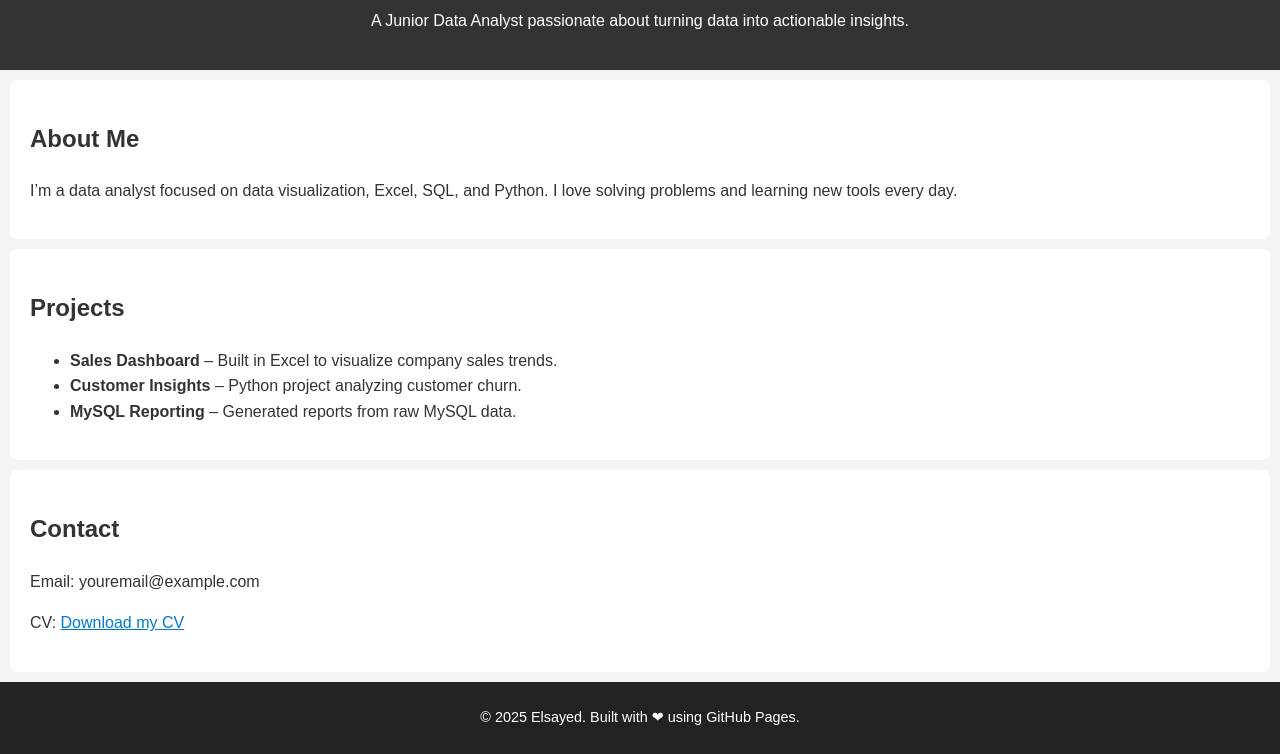
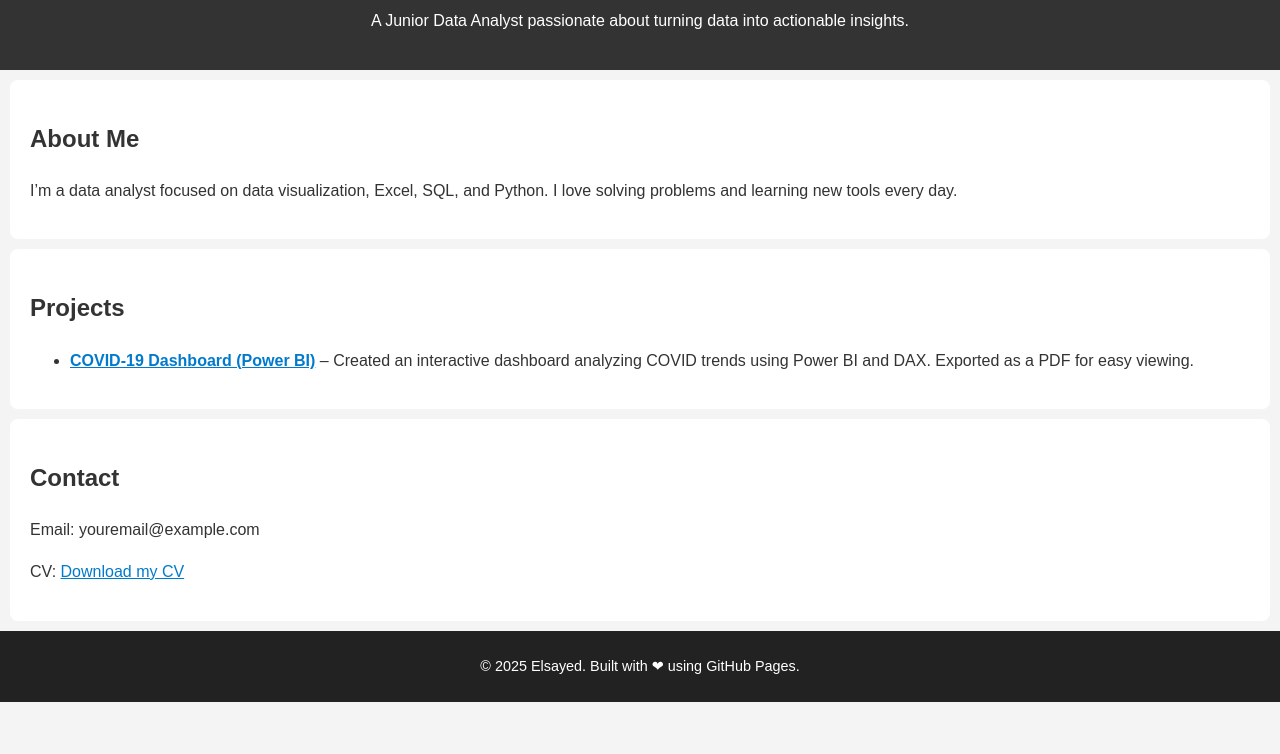
Before and after one commit to Elsayedhawaa/Elsayed-Hawaa, a plain HTML site: page index.html in a window 1280 px wide. Shown: the part 106-860 px from the top of the page. After the commit the page ends 808 px from the top, so only its background shows below. Drawn offline with Linux system fonts and the light colour scheme.

Commit message:
index.html

```diff
--- a/index.html
+++ b/index.html
@@ -18,9 +18,11 @@
     <section id="projects">
         <h2>Projects</h2>
         <ul>
-            <li><strong>Sales Dashboard</strong> – Built in Excel to visualize company sales trends.</li>
-            <li><strong>Customer Insights</strong> – Python project analyzing customer churn.</li>
-            <li><strong>MySQL Reporting</strong> – Generated reports from raw MySQL data.</li>
+            <li>
+  <strong><a href="pdf/covid.pdf" target="_blank">COVID-19 Dashboard (Power BI)</a></strong> –
+  Created an interactive dashboard analyzing COVID trends using Power BI and DAX. Exported as a PDF for easy viewing.
+</li>
+
         </ul>
     </section>
     <section id="contact">
```
